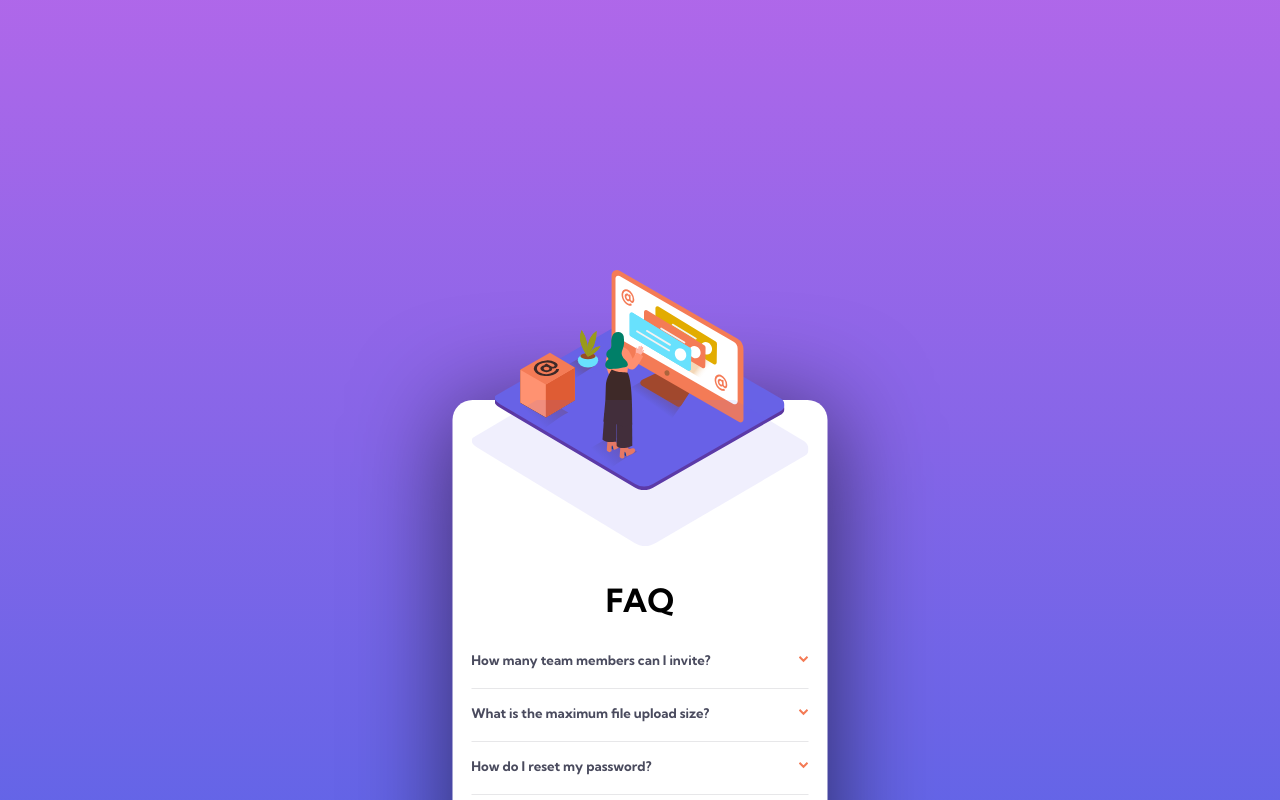
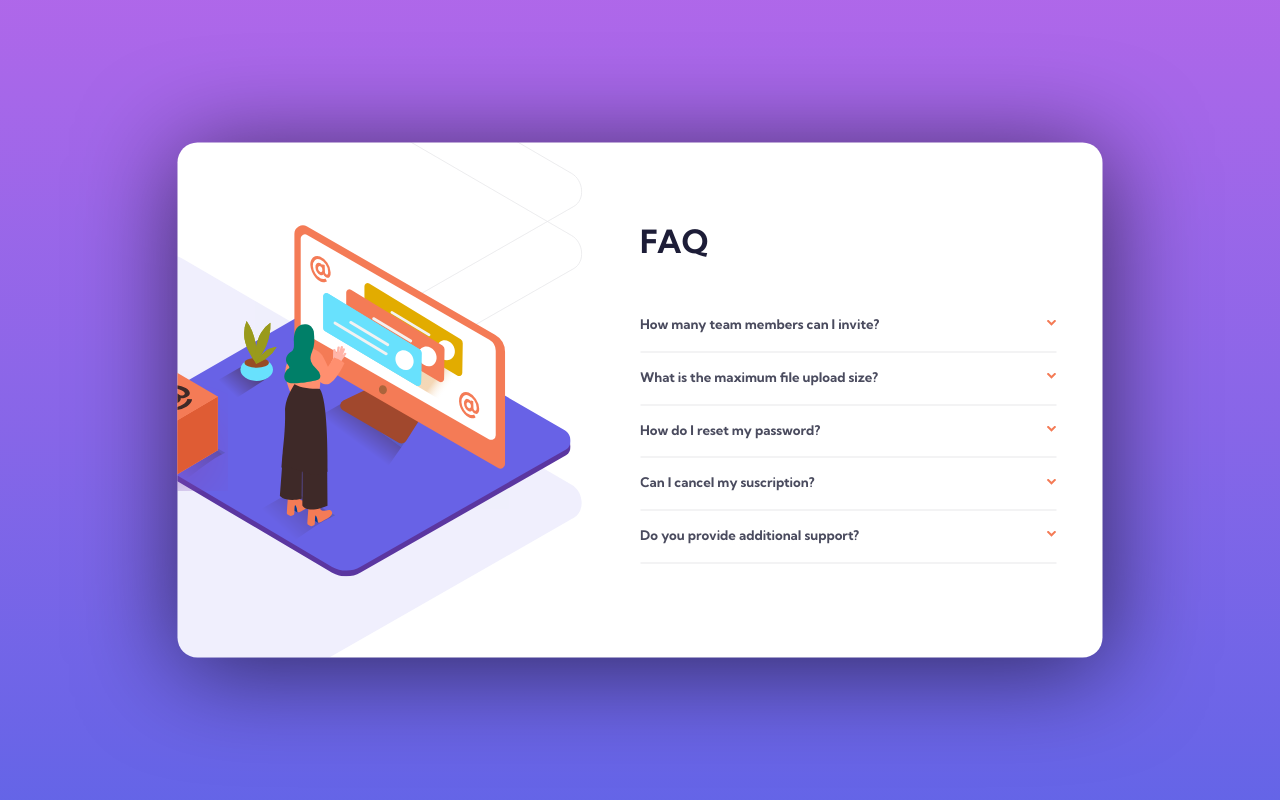
Before and after one commit to OscarAnillo/faq-accordion-fe, a React (Create React App) app: page / in a window 1280 px wide. Shown: the top 800 px of the page. Built offline with nearby package versions, Linux system fonts and the light colour scheme.

Commit message:
add desktop view

```diff
--- a/src/App.css
+++ b/src/App.css
@@ -35,10 +35,16 @@
   top: -130px;
 }
 
-.bg-img img {
-  width: 90%;
+.bg-img-shadow {
+  background-image: url("/public/images/bg-pattern-mobile.svg");
+  background-position: center;
+  background-repeat: no-repeat;
+  background-size: contain;
+  height: 130px;
+  width: 100%;
   position: relative;
   top: 130px;
+  z-index: -1;
 }
 .section {
   position: relative;
@@ -48,6 +54,7 @@
   font-size: 2rem;
   font-weight: 700;
   padding-bottom: 1em;
+  color: rgb(29, 29, 55);
 }
 
 .faq-box {
@@ -93,3 +100,89 @@
   transition: all .5s ease;
   height: 0px;
 }
+
+@media (min-width: 1000px){
+  .card {
+    max-width: 925px;
+    height: 515px;
+    z-index: 2;
+    overflow: hidden;
+  }
+
+  .row {
+    display: flex;
+    align-items: center;
+    justify-content: space-between;
+  }
+
+  .row > div {
+    width: 100%;
+  }
+
+  .bg-img {
+    background-image: url('/public/images/illustration-woman-online-desktop.svg');
+    background-size: contain;
+    background-repeat: no-repeat;
+    height: 360px;
+    position: relative;
+    top: 0px;
+    left: -70px;
+  }
+
+  .bg-img-shadow {
+    background-image: url("/public/images/bg-pattern-desktop.svg");
+    background-size: cover;
+    width: 800px;
+    height: 750px;
+    position: absolute;
+    top: -260px;
+    left: -325px;
+    z-index: -1;
+  }
+
+  .bg-img-box {
+    background-image: url('/public/images/illustration-box-desktop.svg');
+    background-repeat: no-repeat;
+    width: 150px;
+    height: 120px;
+    position: absolute;
+    top: 150px;
+    left: -30px;
+    z-index: 2;
+  }
+
+  .section {
+    position: relative;
+    top: 0px;
+    text-align: left;
+  }
+  .section h1 {
+    width: 100%;
+    padding-bottom: 55px;
+  }
+
+  .faq-box {
+    width: 90%;
+    padding-right: 3em;
+  }
+
+  .inner-div {
+    display: flex;
+    align-items: center;
+    justify-content: space-between;
+    flex-wrap: wrap;
+    border: none;
+    border-bottom: 1px solid hsl(240, 5%, 91%);
+    overflow: hidden;
+    margin-bottom: 1em;
+  }
+
+  .inner-div h5 {
+    padding-bottom: 1.5em;
+    color: hsl(237, 12%, 33%);
+  }
+  .inner-div img {
+    padding-bottom: 1.3em;
+  }
+
+}
--- a/src/components/card-component.js
+++ b/src/components/card-component.js
@@ -13,9 +13,13 @@ export default function CardComponent(){
     }, []);
 
     return (
-        <div className="card" ref={cardRef}>
-            <ImageComponent />
-            <AccordionComponent />
+        <div className="card row" ref={cardRef}>
+            <div>
+                <ImageComponent />
+            </div>
+            <div>
+                <AccordionComponent />
+            </div>
         </div>
     )
 }
--- a/src/components/image-component.js
+++ b/src/components/image-component.js
@@ -11,7 +11,9 @@ export default function ImageComponent(){
 
     return (
         <div className="bg-img" ref={divRef}>
-            <img src="/images/bg-pattern-mobile.svg" alt="" />
+            <div className='bg-img-shadow'></div>
+            <div className='bg-img-box'></div>
+            <div className='bg-img-desktop'></div>
         </div>
     )
 }
```
